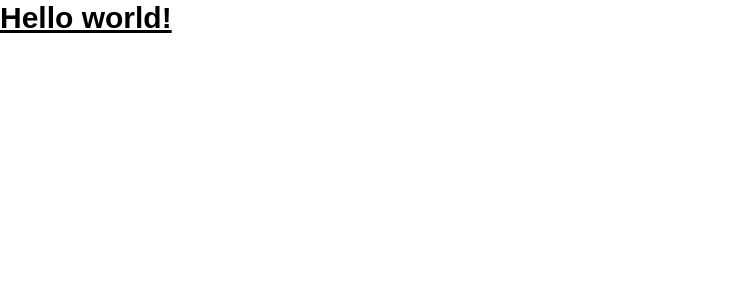
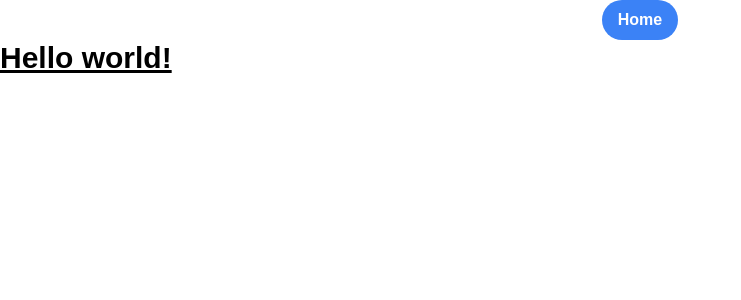
Before and after one commit to muhammad-jiku/jikmunn-blog, a Next.js app: page / in a window 1280 px wide. Shown: the top 300 px of the page, without its empty margins (0-741 px from the left). Built offline with nearby package versions, Linux system fonts and the light colour scheme; a web font is replaced by a local one.

Commit message:
navbar added

```diff
--- a/app/layout.jsx
+++ b/app/layout.jsx
@@ -1,10 +1,14 @@
+import Navbar from '@/components/Navbar/Navbar';
 import '../styles/globals.css';
 
 export default function RootLayout({ children }) {
   return (
     <html lang="en">
       <head />
-      <body>{children}</body>
+      <body>
+        <Navbar />
+        {children}
+      </body>
     </html>
   );
 }
```
